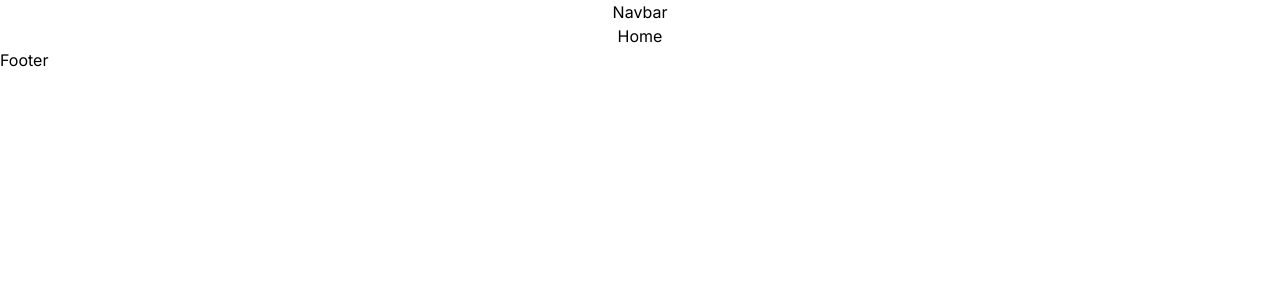
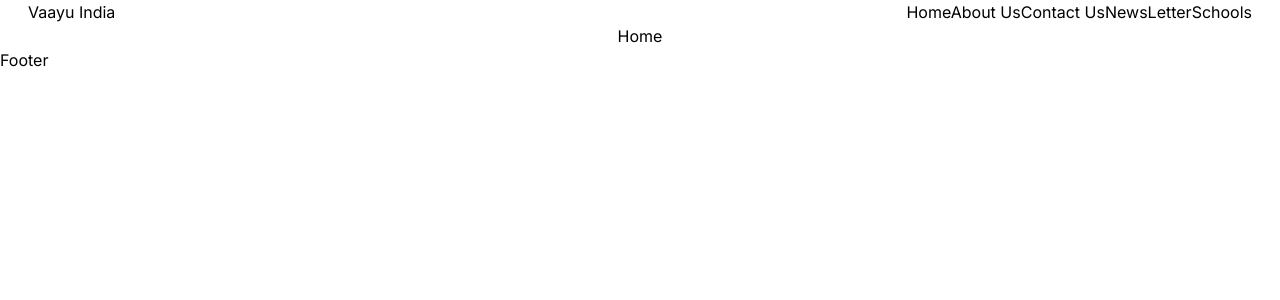
Before and after one commit to Mohitjnn/vaayu, a Next.js app: page / in a window 1280 px wide. Shown: the top 300 px of the page. Built offline with nearby package versions, Linux system fonts and the light colour scheme.

Commit message:
routing added

```diff
--- a/src/components/navbar/Navbar.jsx
+++ b/src/components/navbar/Navbar.jsx
@@ -1,7 +1,25 @@
+import Link from "next/link";
 import React from "react";
 
+const Links = [
+  { name: "Home", url: "/" },
+  { name: "About Us", url: "/about" },
+  { name: "Contact Us", url: "/contact" },
+  { name: "NewsLetter", url: "/newsletter" },
+  { name: "Schools", url: "/schools" },
+];
+
 function Navbar() {
-  return <div className="w-full flex justify-center">Navbar</div>;
+  return (
+    <div className={"w-full flex justify-between px-7"}>
+      <div>Vaayu India</div>
+      <div>
+        {Links.map((link) => (
+          <Link href={link.url}>{link.name}</Link>
+        ))}
+      </div>
+    </div>
+  );
 }
 
 export default Navbar;
```
